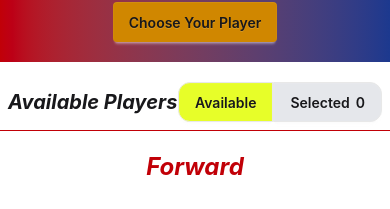
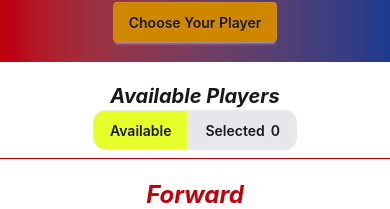
Before and after one commit to dulal71/barcelona-dream-11, a React (Vite) app: page / in a window 390 px wide. Shown: the part 328-537 px from the top of the page. Built offline with nearby package versions, Linux system fonts and the light colour scheme.

Commit message:
add more responsive

```diff
--- a/src/Components/Availableplayers/AvailablePlayer.jsx
+++ b/src/Components/Availableplayers/AvailablePlayer.jsx
@@ -23,7 +23,7 @@ const AvailablePlayer = ({players ,coin,setCoin,selectedPlayers,setSelectedPlaye
 
   {/* midfielder         */}
    <h2 className='text-center font-bold text-2xl text-red-700 italic'>Midfielder</h2>
- <div className='grid md:grid-cols-3 lg:grid-cols-5 md:gap-7 lg:gap-5 border-b border-red-700 pb-2'>
+ <div className='grid md:grid-cols-3 lg:grid-cols-5 gap-7 lg:gap-5 border-b border-red-700 pb-2'>
   {
       midfielder.map((player,index) => <Player key={index} player={player}
                  setCoin={setCoin} coin={coin}
--- a/src/Components/Players/Players.jsx
+++ b/src/Components/Players/Players.jsx
@@ -8,7 +8,7 @@ const [selected , setSelected] =useState('available')
 const [selectedPlayers,setSelectedPlayers]=useState([]);
     return (
         <div className='container mx-auto mt-5  '>
-            <div className='flex justify-between items-center mb-5 border-b border-red-700 pb-2 px-2 md:px-0 '>
+            <div className='flex flex-col md:flex-row justify-between items-center mb-5 border-b border-red-700 pb-2 px-2 md:px-0 '>
                 <h1 className='font-bold md:text-2xl text-xl italic'>{selected === 'available'?"Available Players": `Selected Players(${selectedPlayers.length}/${players.length})`}</h1>
                 <div className='' >
                     <button  onClick={()=>setSelected('available')} className={`btn rounded-r-none rounded-l-xl ${selected === "available" ? 'bg-[#E7FE29]' : 'bg-gray-200'}`}>Available</button>
```
